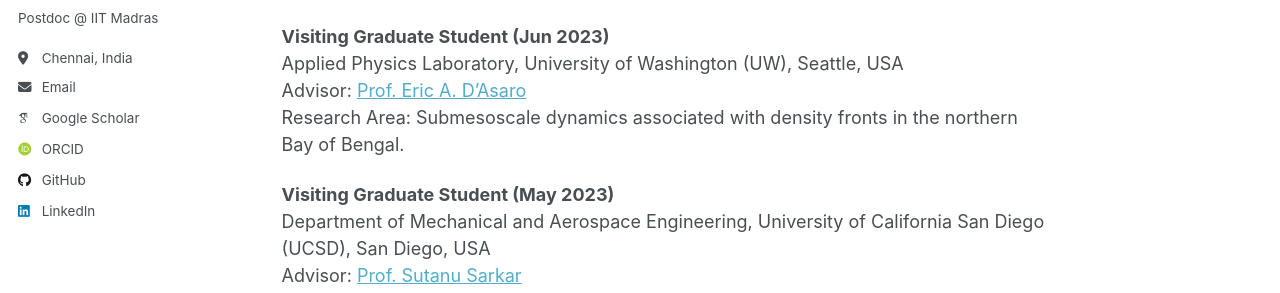
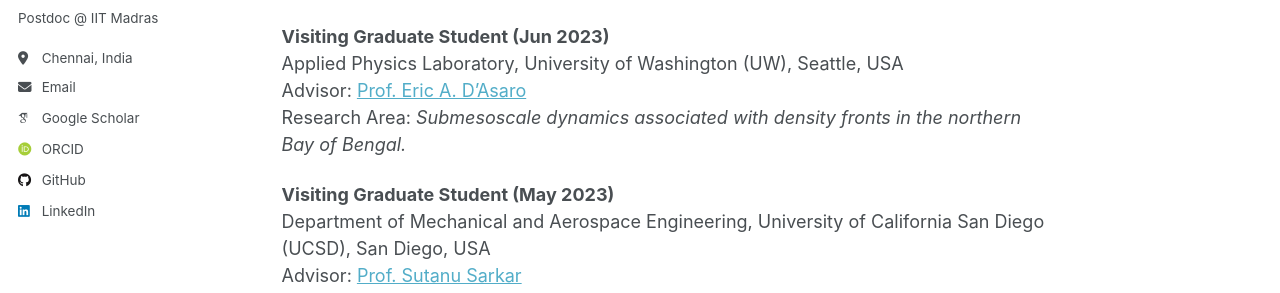
Before and after one commit to ljayan/ljayan.github.io, a Jekyll site: the page built from _research/research.md, in a window 1280 px wide and 1024 px high. Shown: the part 303-596 px from the top of the window. Built offline with Jekyll 4.4.1, drawn with Linux system fonts in a browser that asks for light colours; some web fonts are replaced.

```diff
--- a/_research/research.md
+++ b/_research/research.md
@@ -11,7 +11,7 @@ Research Area: *a) Meso- and submesoscale ocean dynamics; b) Application of Lagr
 **Visiting Graduate Student (Jun 2023)**
 Applied Physics Laboratory, University of Washington (UW), Seattle, USA
 Advisor: [Prof. Eric A. D’Asaro](https://apl.uw.edu/people/profile.php?last_name=D%27Asaro&first_name=Eric)
-Research Area: Submesoscale dynamics associated with density fronts in the northern Bay of Bengal.
+Research Area: *Submesoscale dynamics associated with density fronts in the northern Bay of Bengal.*
 
 **Visiting Graduate Student (May 2023)**
 Department of Mechanical and Aerospace Engineering, University of California San Diego (UCSD), San Diego, USA
```
